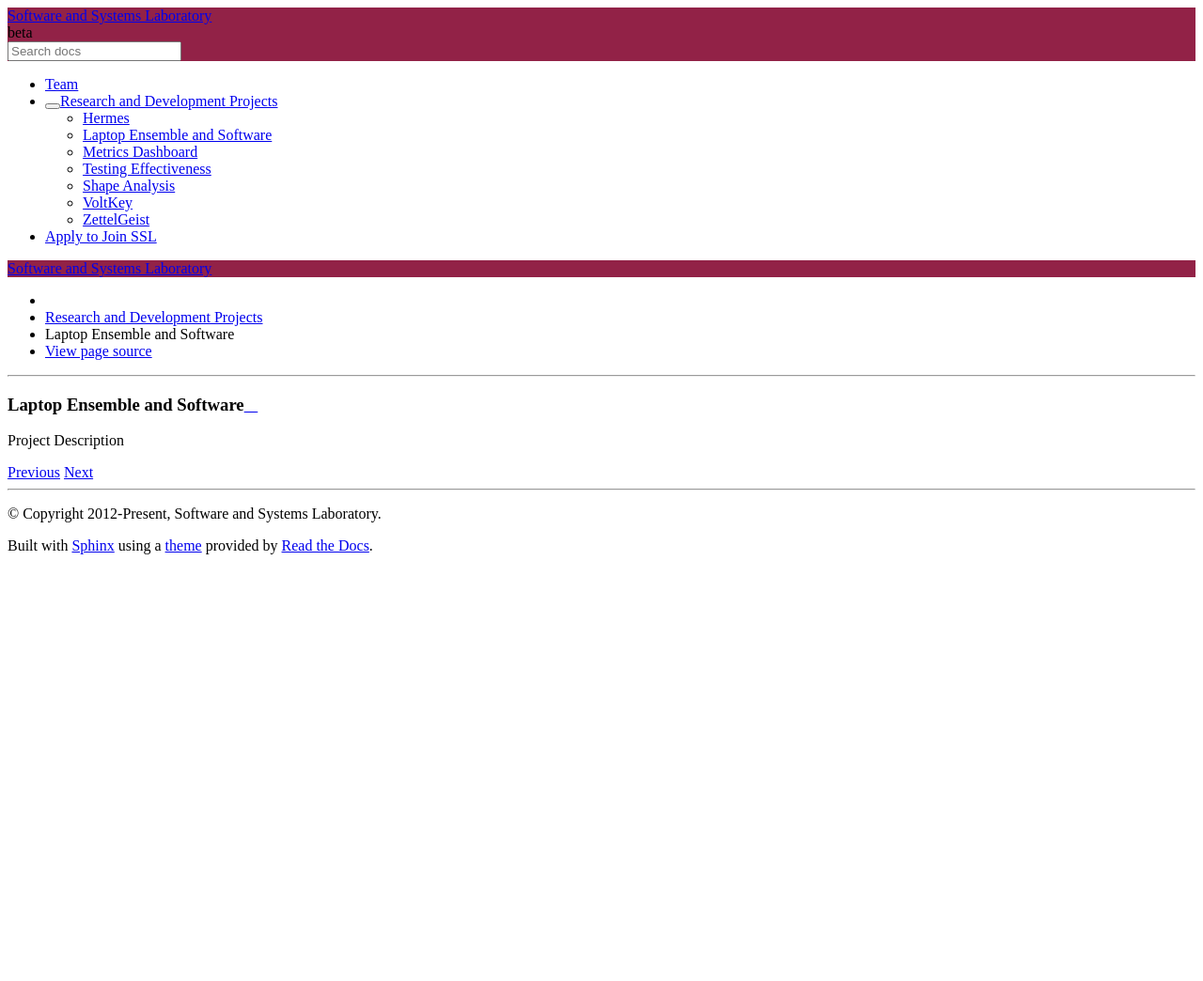
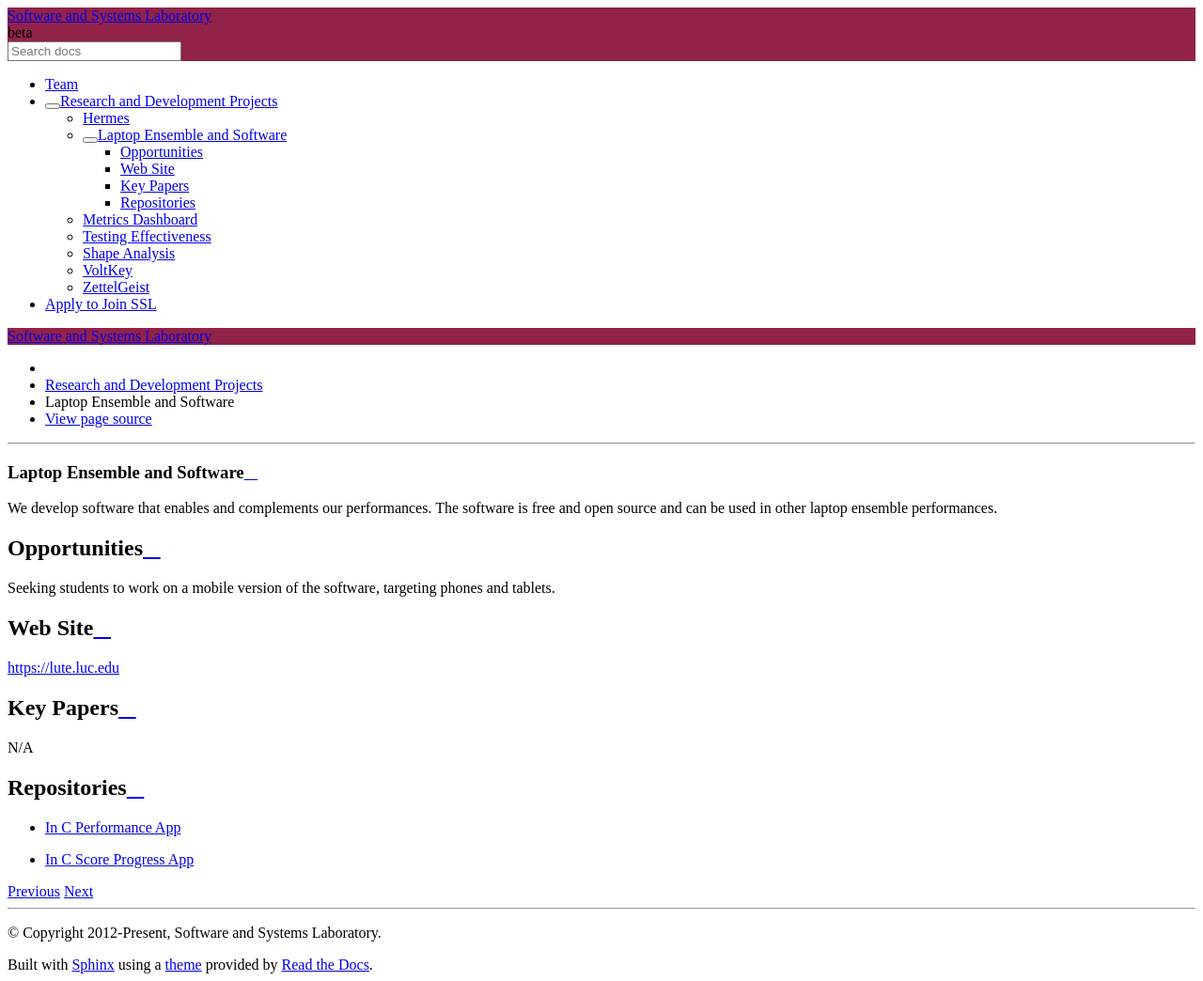
Before and after one commit to LoyolaChicagoCS/ssl, a Sphinx documentation site: the page built from source/lute.rst, in a window 1280 px wide. Shown: the whole page at 94% size. Built offline with Sphinx 7.4.7 and the Read the Docs theme 2.0.0, drawn with Linux system fonts in a browser that asks for light colours; before the commit the page ends 900 px from its top, so only the background shows below that.

Commit message:
LUTE page

```diff
--- a/source/lute.rst
+++ b/source/lute.rst
@@ -1,4 +1,26 @@
 Laptop Ensemble and Software
 ==============================
 
-Project Description
+We develop software that enables and complements our performances. The software is free and open source and can be used in other laptop ensemble performances.
+
+Opportunities
+---------------
+
+Seeking students to work on a mobile version of the software, targeting phones and tablets.
+
+Web Site
+----------
+
+https://lute.luc.edu
+
+Key Papers
+------------
+
+N/A
+
+Repositories
+--------------
+
+- `In C Performance App <https://github.com/loyola-university-tech-ensemble/InC>`__
+
+- `In C Score Progress App <https://github.com/loyola-university-tech-ensemble/in-c-score-progress>`__
```
